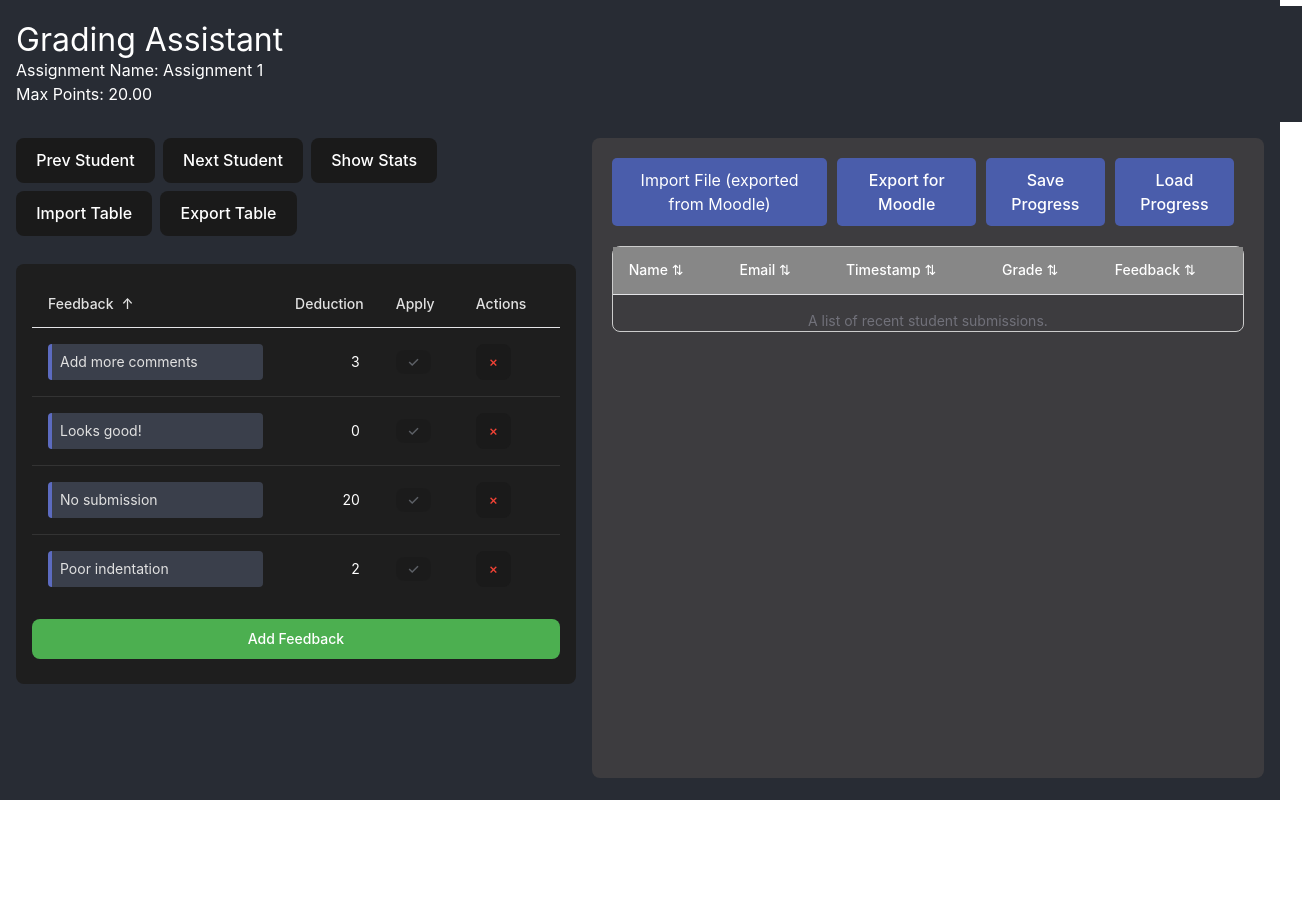
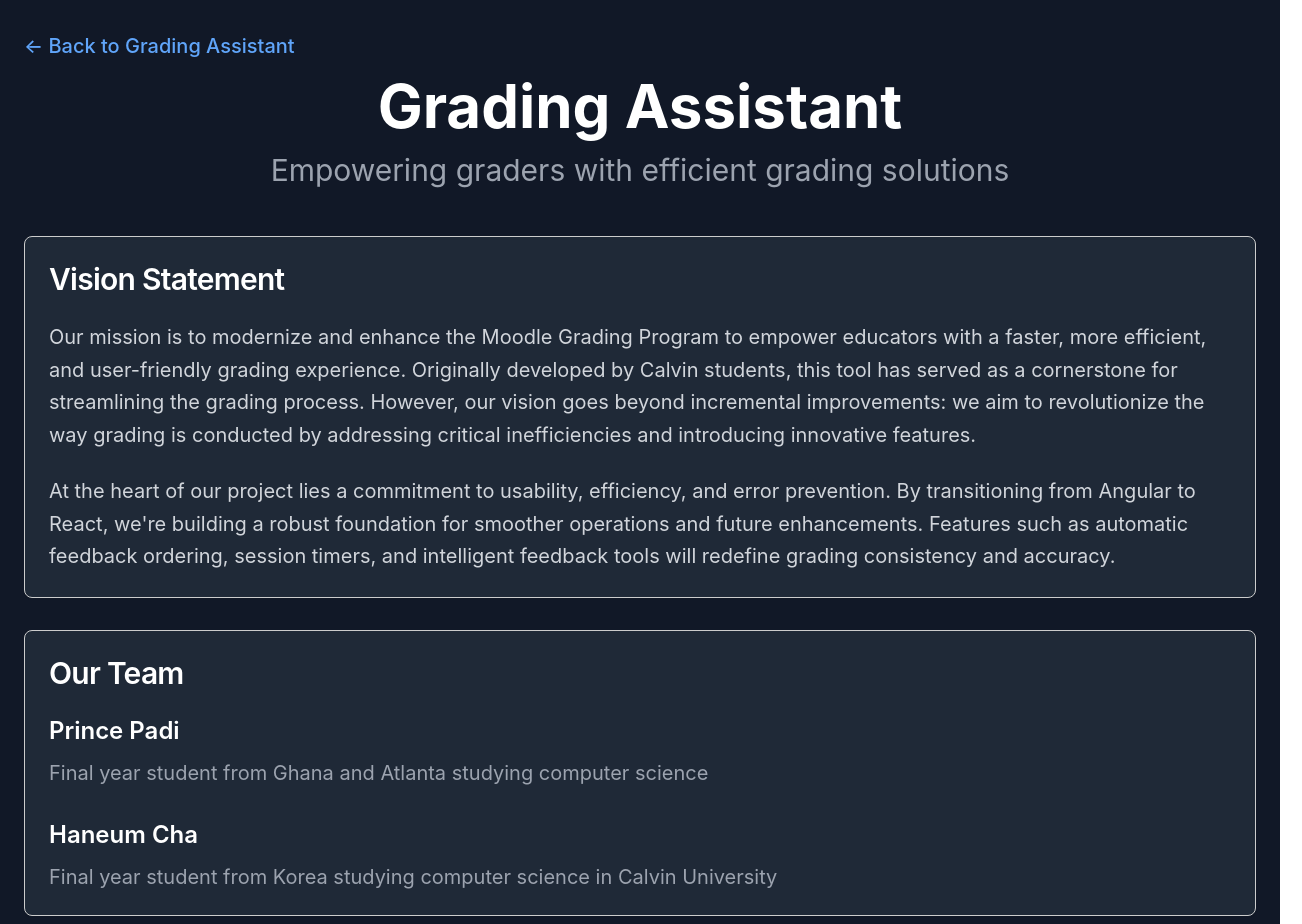
Before and after one commit to haneumC/moodleGrading, a React (Vite) app: page /#/about in a window 1280 px wide. Shown: the top 924 px of the page, 1302 px wide, since content can reach past the window. Before the commit the page ends 800 px from the top, so only its background shows below. Built offline with nearby package versions, Linux system fonts and the light colour scheme.

Commit message:
deployment

```diff
--- a/src/App.tsx
+++ b/src/App.tsx
@@ -2,6 +2,8 @@ import React, { useState } from 'react';
 import './App.css';
 import Feedback from './components/Feedback/Feedback';
 import StudentList from './components/StudentList/StudentList';
+import { HashRouter as Router, Route, Routes, useNavigate } from 'react-router-dom';
+import AboutPage from './components/About/About';
 
 interface Student {
   name: string;
@@ -24,7 +26,8 @@ interface ApplyFeedbackParams {
   allFeedbackItems: FeedbackItem[];
 }
 
-const App: React.FC = () => {
+const MainApp = () => {
+  const navigate = useNavigate();
   const [students, setStudents] = useState<Student[]>([]);
   const [selectedStudent, setSelectedStudent] = useState<string | null>(null);
 
@@ -130,11 +133,19 @@ const App: React.FC = () => {
   };
 
   return (
-    <div className="grading-assistant">
+    <div className="grading-assistant relative">
+      <button
+        onClick={() => navigate('/about')}
+        className="absolute top-4 right-4 text-white hover:text-gray-200 px-4 py-2 rounded-md bg-blue-600 hover:bg-blue-700 transition-colors"
+      >
+        About Us
+      </button>
       <header>
-        <h1>Grading Assistant</h1>
-        <p>Assignment Name: Assignment 1</p>
-        <p>Max Points: 20.00</p>
+        <div>
+          <h1>Grading Assistant</h1>
+          <p>Assignment Name: Assignment 1</p>
+          <p>Max Points: 20.00</p>
+        </div>
       </header>
       <main>
         <div className="left">
@@ -165,4 +176,15 @@ const App: React.FC = () => {
   );
 };
 
+const App: React.FC = () => {
+  return (
+    <Router>
+      <Routes>
+        <Route path="/about" element={<AboutPage />} />
+        <Route path="/" element={<MainApp />} />
+      </Routes>
+    </Router>
+  );
+};
+
 export default App;
--- /dev/null
+++ b/src/components/About/About.tsx
@@ -0,0 +1,129 @@
+import { Card, CardContent, CardHeader, CardTitle } from '@/components/ui/card';
+import { Link } from 'lucide-react';
+import { Link as RouterLink } from 'react-router-dom';
+
+const AboutPage = () => {
+  return (
+    <div className="min-h-screen bg-gray-900 text-gray-100">
+      <div className="w-full px-6 py-8">
+        <RouterLink to="/" className="text-blue-400 hover:text-blue-300 inline-block mb-4 text-xl">
+          ← Back to Grading Assistant
+        </RouterLink>
+
+        {/* Header */}
+        <div className="text-center mb-12">
+          <h1 className="text-6xl font-bold mb-4 text-white">Grading Assistant</h1>
+          <p className="text-3xl text-gray-400">Empowering graders with efficient grading solutions</p>
+        </div>
+
+        {/* Cards Stack */}
+        <div className="space-y-8 max-w-[2000px] mx-auto">
+          {/* Vision Statement Section */}
+          <Card className="bg-gray-800 border-gray-700">
+            <CardHeader>
+              <CardTitle className="text-white text-3xl">Vision Statement</CardTitle>
+            </CardHeader>
+            <CardContent className="space-y-6">
+              <p className="text-gray-300 text-xl leading-relaxed">
+                Our mission is to modernize and enhance the Moodle Grading Program to empower educators
+                with a faster, more efficient, and user-friendly grading experience. Originally developed
+                by Calvin students, this tool has served as a cornerstone for streamlining the grading
+                process. However, our vision goes beyond incremental improvements: we aim to revolutionize
+                the way grading is conducted by addressing critical inefficiencies and introducing
+                innovative features.
+              </p>
+              <p className="text-gray-300 text-xl leading-relaxed">
+                At the heart of our project lies a commitment to usability, efficiency, and error
+                prevention. By transitioning from Angular to React, we're building a robust foundation
+                for smoother operations and future enhancements. Features such as automatic feedback
+                ordering, session timers, and intelligent feedback tools will redefine grading
+                consistency and accuracy.
+              </p>
+            </CardContent>
+          </Card>
+
+          {/* Team Information */}
+          <Card className="bg-gray-800 border-gray-700">
+            <CardHeader>
+              <CardTitle className="text-white text-3xl">Our Team</CardTitle>
+            </CardHeader>
+            <CardContent>
+              <div className="space-y-8">
+                <div className="space-y-3">
+                  <h3 className="font-semibold text-white text-2xl">Prince Padi</h3>
+                  <p className="text-gray-400 text-xl">
+                    Final year student from Ghana and Atlanta studying computer science
+                  </p>
+                </div>
+                <div className="space-y-3">
+                  <h3 className="font-semibold text-white text-2xl">Haneum Cha</h3>
+                  <p className="text-gray-400 text-xl">
+                    Final year student from Korea studying computer science in Calvin University
+                  </p>
+                </div>
+              </div>
+            </CardContent>
+          </Card>
+
+          {/* Project Report */}
+          <Card className="bg-gray-800 border-gray-700">
+            <CardHeader>
+              <CardTitle className="text-white text-3xl">Project Report</CardTitle>
+            </CardHeader>
+            <CardContent>
+              <div className="space-y-6">
+                <p className="text-gray-300 text-xl">
+                  The problems we encountered when we first investigate the original project were:
+                </p>
+                <ul className="list-disc pl-8 space-y-3 text-gray-300 text-xl">
+                  <li>Inefficient submission transfer</li>
+                  <li>Lack of default comments</li>
+                  <li>Unordered feedback list</li>
+                  <li>No automatic saving</li>
+                </ul>
+                <p className="text-gray-300 text-xl">
+                  During this semester, we successfully:
+                </p>
+                <ul className="list-disc pl-8 space-y-3 text-gray-300 text-xl">
+                  <li>Added default comments and feedback ordering feature</li>
+                  <li>Implemented original Angular project to React, with full functionalities</li>
+                </ul>
+              </div>
+            </CardContent>
+          </Card>
+
+          {/* Links Section */}
+          <Card className="bg-gray-800 border-gray-700">
+            <CardHeader>
+              <CardTitle className="text-white text-3xl">Important Links</CardTitle>
+            </CardHeader>
+            <CardContent>
+              <div className="space-y-4">
+                <a
+                  href="https://calvin.edu/academics/school-stem/computer-science"
+                  target="_blank"
+                  rel="noopener noreferrer"
+                  className="flex items-center gap-2 text-blue-400 hover:text-blue-300 text-xl"
+                >
+                  <Link size={20} />
+                  Calvin University Computer Science Department
+                </a>
+                <a
+                  href="https://pnp3.github.io/MoodleGradingApp/"
+                  target="_blank"
+                  rel="noopener noreferrer"
+                  className="flex items-center gap-2 text-blue-400 hover:text-blue-300 text-xl"
+                >
+                  <Link size={20} />
+                  Project Demo
+                </a>
+              </div>
+            </CardContent>
+          </Card>
+        </div>
+      </div>
+    </div>
+  );
+};
+
+export default AboutPage;
--- /dev/null
+++ b/src/components/ui/card.tsx
@@ -0,0 +1,79 @@
+import * as React from "react"
+
+import { cn } from "@/lib/utils"
+
+const Card = React.forwardRef<
+  HTMLDivElement,
+  React.HTMLAttributes<HTMLDivElement>
+>(({ className, ...props }, ref) => (
+  <div
+    ref={ref}
+    className={cn(
+      "rounded-lg border bg-card text-card-foreground shadow-sm",
+      className
+    )}
+    {...props}
+  />
+))
+Card.displayName = "Card"
+
+const CardHeader = React.forwardRef<
+  HTMLDivElement,
+  React.HTMLAttributes<HTMLDivElement>
+>(({ className, ...props }, ref) => (
+  <div
+    ref={ref}
+    className={cn("flex flex-col space-y-1.5 p-6", className)}
+    {...props}
+  />
+))
+CardHeader.displayName = "CardHeader"
+
+const CardTitle = React.forwardRef<
+  HTMLParagraphElement,
+  React.HTMLAttributes<HTMLHeadingElement>
+>(({ className, ...props }, ref) => (
+  <h3
+    ref={ref}
+    className={cn(
+      "text-2xl font-semibold leading-none tracking-tight",
+      className
+    )}
+    {...props}
+  />
+))
+CardTitle.displayName = "CardTitle"
+
+const CardDescription = React.forwardRef<
+  HTMLParagraphElement,
+  React.HTMLAttributes<HTMLParagraphElement>
+>(({ className, ...props }, ref) => (
+  <p
+    ref={ref}
+    className={cn("text-sm text-muted-foreground", className)}
+    {...props}
+  />
+))
+CardDescription.displayName = "CardDescription"
+
+const CardContent = React.forwardRef<
+  HTMLDivElement,
+  React.HTMLAttributes<HTMLDivElement>
+>(({ className, ...props }, ref) => (
+  <div ref={ref} className={cn("p-6 pt-0", className)} {...props} />
+))
+CardContent.displayName = "CardContent"
+
+const CardFooter = React.forwardRef<
+  HTMLDivElement,
+  React.HTMLAttributes<HTMLDivElement>
+>(({ className, ...props }, ref) => (
+  <div
+    ref={ref}
+    className={cn("flex items-center p-6 pt-0", className)}
+    {...props}
+  />
+))
+CardFooter.displayName = "CardFooter"
+
+export { Card, CardHeader, CardFooter, CardTitle, CardDescription, CardContent }
```
Also changed, not shown: package.json (+6 -1 lines), 2 other files (tests, documents, lock files or other folders).
